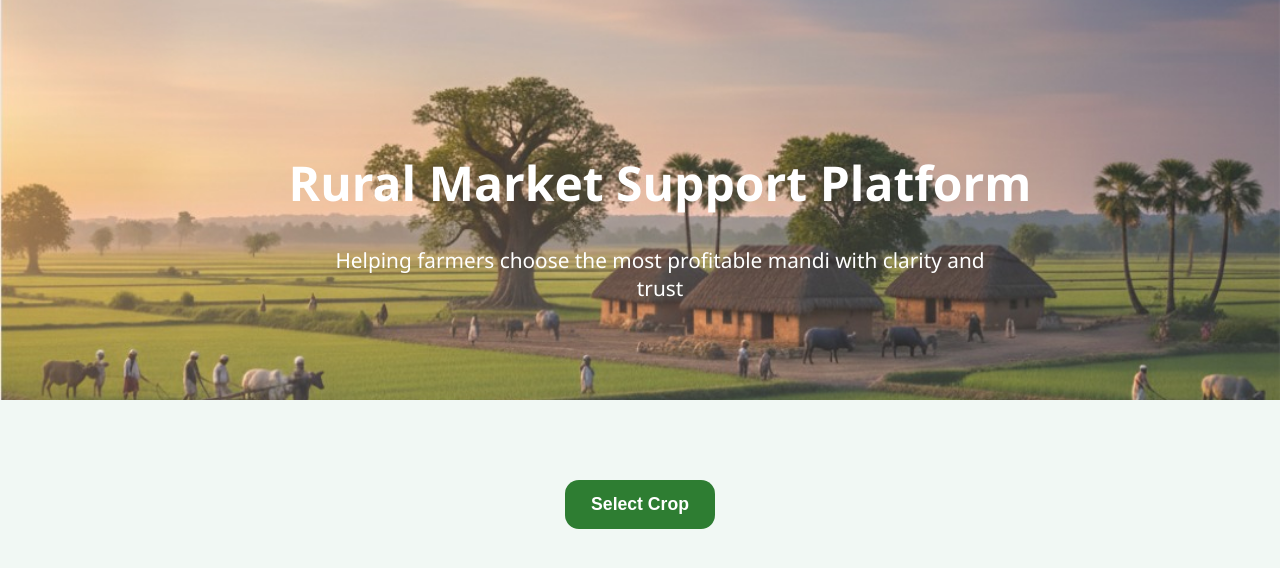
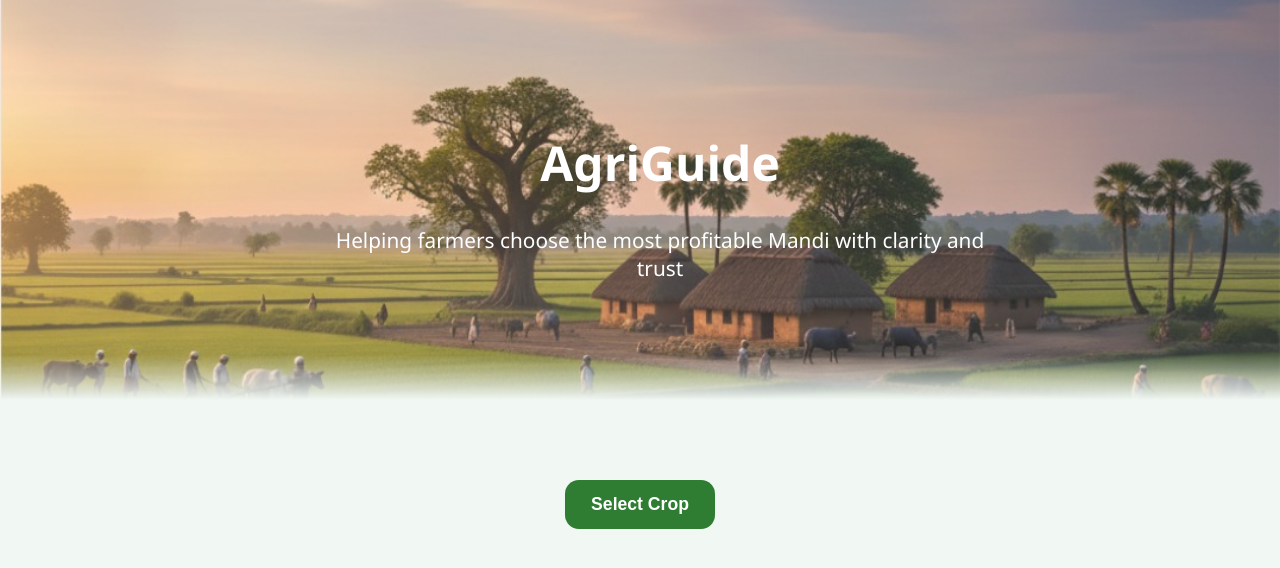
Before and after one commit to srivats06-bot/rural_market_support, a plain HTML site: page frontend/index.html in a window 1280 px wide. Shown: the top 568 px of the page. Drawn offline with Linux system fonts and the light colour scheme.

Commit message:
ui: minor fixes

```diff
--- a/frontend/index.html
+++ b/frontend/index.html
@@ -3,17 +3,18 @@
 <head>
 
     <meta charset="UTF-8">
-    <title>Rural Market Support Platform</title>
+    <title>AgriGuide</title>
     <link rel="stylesheet" href="style.css">
 </head>
 <body>
 <div id="hero" class="hero">
     <div class="hero-overlay">
-        <h1>Rural Market Support Platform</h1>
-        <p>Helping farmers choose the most profitable mandi with clarity and trust</p>
+        <h1>AgriGuide</h1>
+        <p>
+            Helping farmers choose the most profitable Mandi with clarity and trust
+        </p>
     </div>
 </div>
-
 
 <div class="container">
 
--- a/frontend/style.css
+++ b/frontend/style.css
@@ -14,13 +14,14 @@ body {
     position: relative;
     overflow: hidden;
 }
+
 .hero::after {
     content: "";
     position: absolute;
-    bottom: 1;
+    bottom: 0;
     left: 0;
     width: 100%;
-    height: 200px;
+    height: 45px;
     background: linear-gradient(
         to bottom,
         rgba(241, 248, 244, 0),
@@ -29,8 +30,9 @@ body {
 }
 
 
+
 .hero-overlay {
-    height: 100%;
+    height: 90%;
     width: 100%;
     /*background: rgba(27, 94, 32, 0.55);  green overlay */
     display: flex;
```
